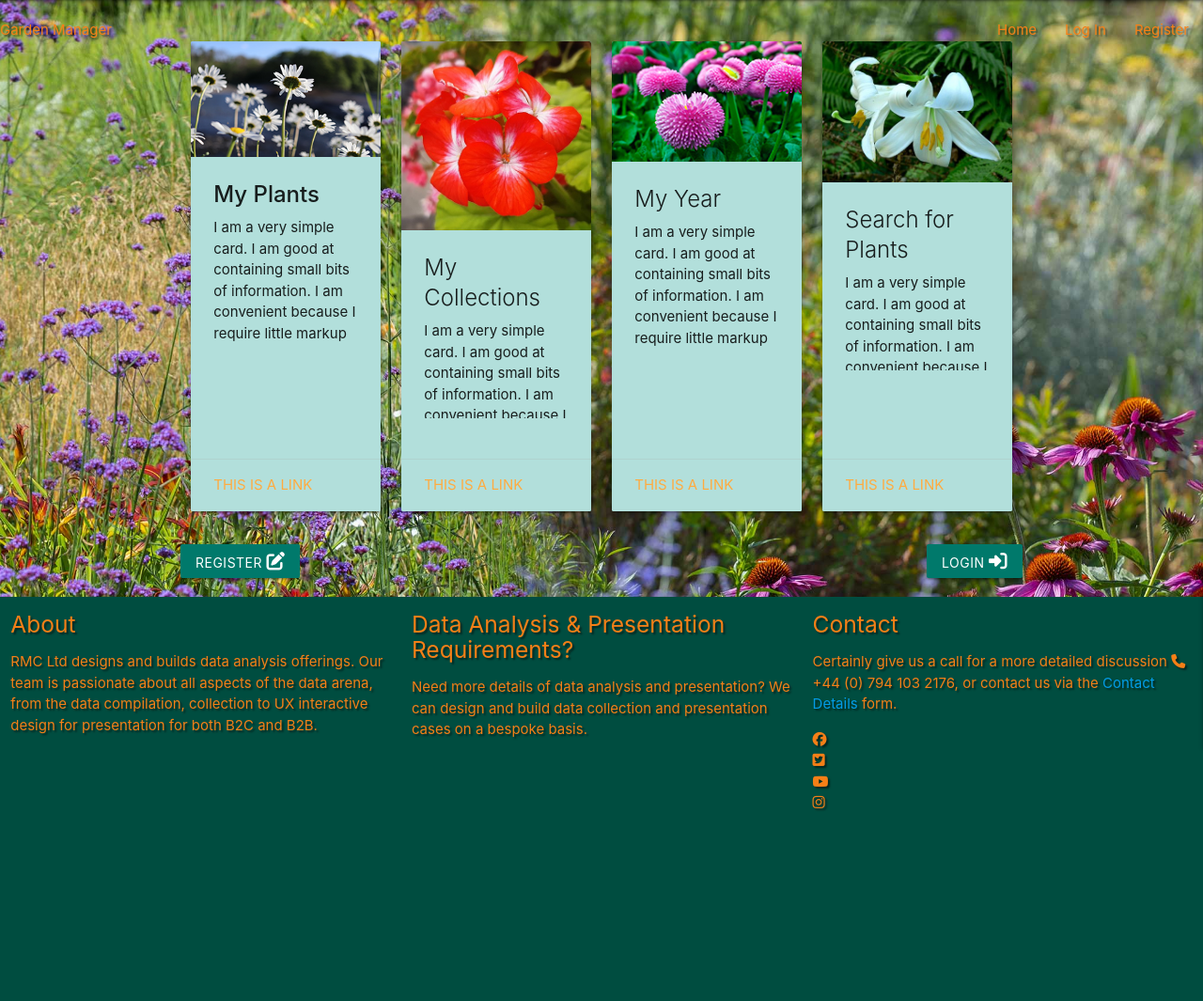
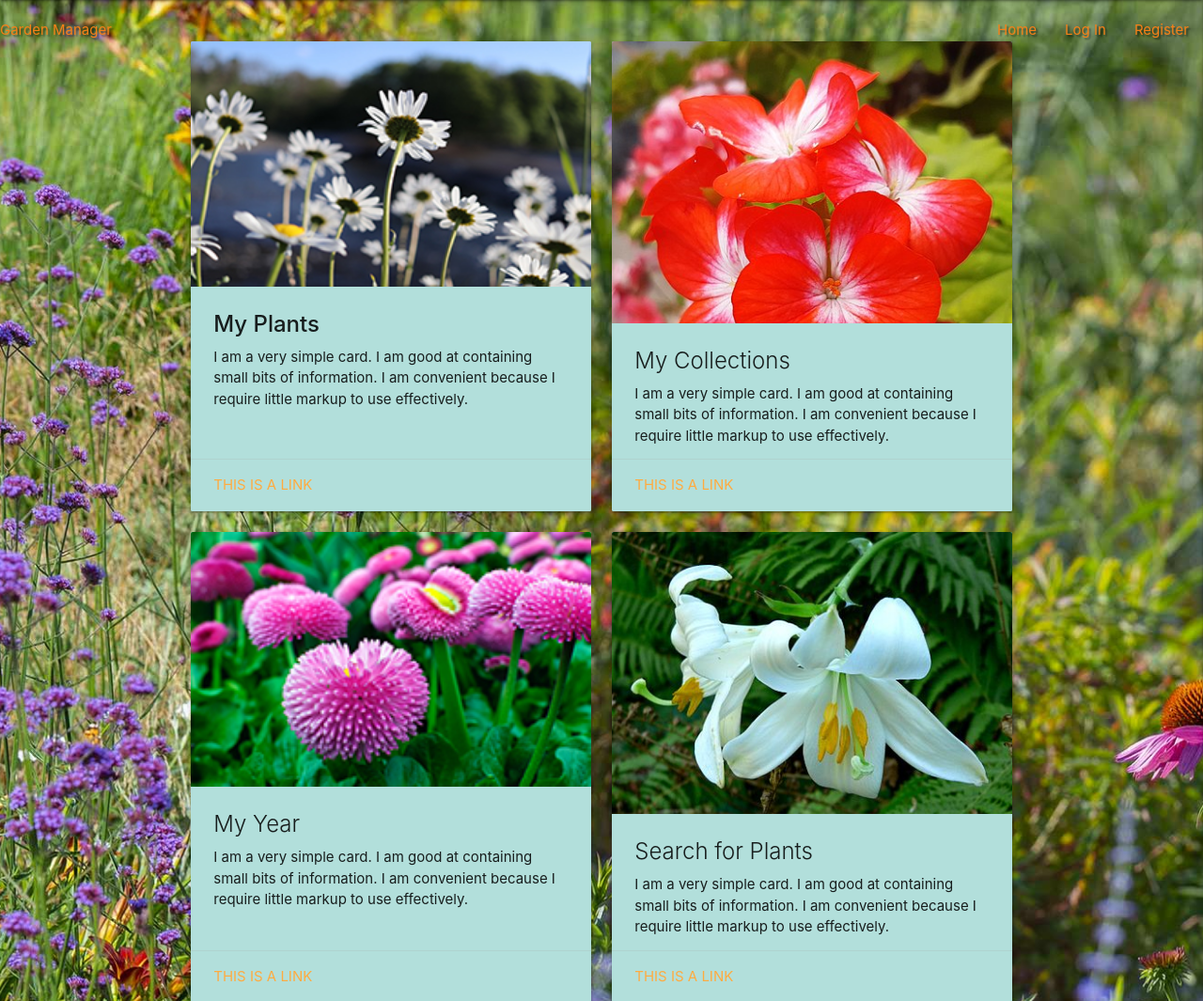
Before and after one commit to Readri205/MS3_Plant_Manager, a Flask app: page /get_home in a window 1280 px wide. Shown: the part 64-1129 px from the top of the page at 94% size. Before the commit the page ends 926 px from the top, so only its background shows below. Run offline with Flask 2, Linux system fonts and the light colour scheme; some libraries are stand-ins or nearby versions.

Commit message:
Amend home card style two cards large screens

```diff
--- a/templates/index.html
+++ b/templates/index.html
@@ -6,7 +6,7 @@
 </div>
 </div>
     <div class="row">
-    <div class="col s12 m6 l3">
+    <div class="col s12 m6">
       <div class="card teal lighten-4 large">
         <div class="card-image">
           <img src="static/images/daisy.jpg">
@@ -23,7 +23,7 @@
       </div>
     </div>
 
-    <div class="col s12 m6 l3">
+    <div class="col s12 m6">
       <div class="card teal lighten-4 large">
         <div class="card-image">
           <img src="static/images/geranium.jpg">
@@ -40,7 +40,7 @@
       </div>
     </div>
 
-    <div class="col s12 m6 l3">
+    <div class="col s12 m6">
       <div class="card teal lighten-4 large">
         <div class="card-image">
           <img src="static/images/dahlia.jpg">
@@ -57,7 +57,7 @@
       </div>
     </div>
 
-    <div class="col s12 m6 l3">
+    <div class="col s12 m6">
       <div class="card teal lighten-4 large">
         <div class="card-image">
           <img src="static/images/lilium.jpg">
```
Also changed, not shown: README.md.
